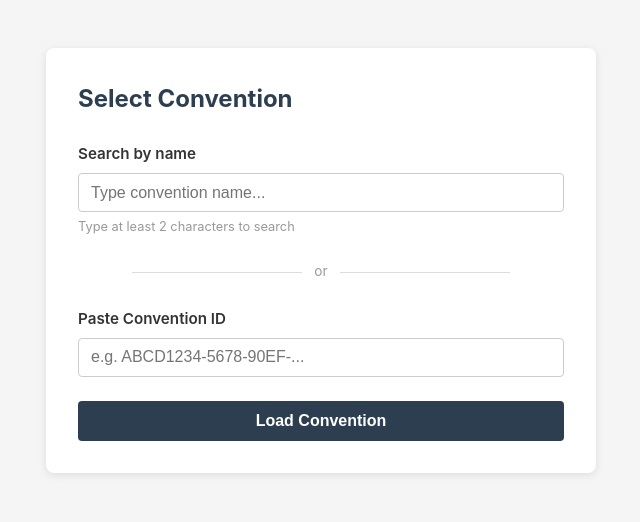
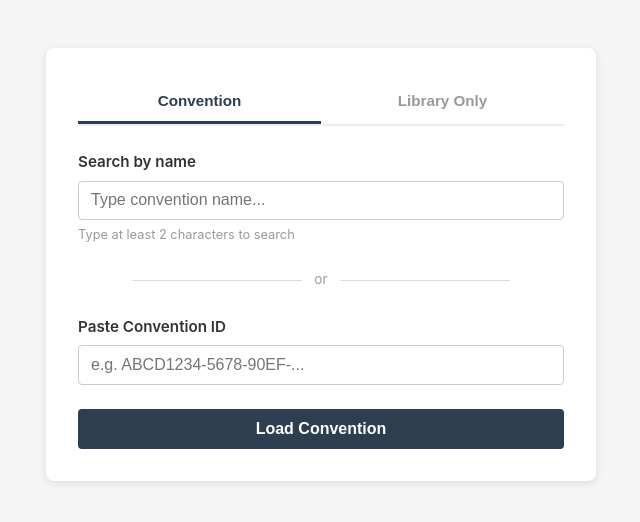
Before and after one commit to jeep/PawDrawing, a Flask app: page /convention in a window 1280 px wide. Shown: the part 68-590 px from the top of the page, without its empty margins (319-959 px from the left). Run offline with Flask 3, Linux system fonts and the light colour scheme; the visitor is signed in with stand-in values (Sample User, id 1).

Commit message:
feat: support library-only mode without convention (#18)

```diff
--- a/routes.py
+++ b/routes.py
@@ -65,6 +65,7 @@ def login():
 
         session["tte_session_id"] = client.session_id
         session["tte_username"] = username
+        session["tte_user_id"] = client.user_id
         return redirect(url_for("main.convention_select"))
 
     return render_template("login.html")
@@ -90,6 +91,60 @@ def convention_select():
         flash("Please log in first.", "error")
         return redirect(url_for("main.login"))
     return render_template("convention_select.html")
+
+
+@main_bp.route("/library/browse")
+def library_browse():
+    """AJAX endpoint: list libraries owned by the logged-in user."""
+    if not session.get("tte_session_id"):
+        return jsonify({"error": "Not authenticated"}), 401
+
+    user_id = session.get("tte_user_id")
+    if not user_id:
+        return jsonify({"error": "No user ID available"}), 400
+
+    client = _get_client()
+    try:
+        libraries = client.get_user_libraries(user_id)
+    except TTEAPIError as exc:
+        if getattr(exc, 'status_code', None) in (401, 403):
+            session.clear()
+            return jsonify({"error": "Session expired \u2014 please log in again."}), 401
+        return jsonify({"error": str(exc)}), 502
+
+    results = [{"id": lib.get("id"), "name": lib.get("name", "Unnamed")} for lib in libraries]
+    return jsonify({"results": results})
+
+
+@main_bp.route("/library/select", methods=["POST"])
+def library_confirm():
+    """Fetch library details and store in session (no convention)."""
+    if not session.get("tte_session_id"):
+        flash("Please log in first.", "error")
+        return redirect(url_for("main.login"))
+
+    library_id = request.form.get("library_id", "").strip()
+    if not library_id:
+        flash("Please enter or select a library.", "error")
+        return redirect(url_for("main.convention_select"))
+
+    client = _get_client()
+    try:
+        library = client.get_library(library_id)
+    except TTEAPIError as exc:
+        return _handle_api_error(exc, url_for("main.convention_select"), "load library")
+
+    library_name = library.get("name", "Unknown")
+
+    session.pop("convention_id", None)
+    session.pop("convention_name", None)
+    session["library_id"] = library_id
+    session["library_name"] = library_name
+
+    return render_template(
+        "library_confirm.html",
+        library_name=library_name,
+    )
 
 
 @main_bp.route("/convention/search")
@@ -195,7 +250,7 @@ def games():
         game_data=game_data,
         total_games=len(all_games),
         total_entries=len(entries),
-        convention_name=session.get("convention_name", ""),
+        convention_name=session.get("convention_name") or session.get("library_name", ""),
         premium_games=premium_games,
         data_loaded_at=data_loaded_at,
     )
@@ -292,7 +347,7 @@ def run_drawing_route():
         conflicts=conflicts,
         auto_resolved=auto_resolved,
         conflicted_game_ids=conflicted_game_ids,
-        convention_name=session.get("convention_name", ""),
+        convention_name=session.get("convention_name") or session.get("library_name", ""),
         picked_up=set(),
         drawing_timestamp=session.get("drawing_timestamp", ""),
     )
@@ -461,7 +516,7 @@ def redistribute():
     return render_template(
         "redistribute.html",
         unclaimed_games=unclaimed_games,
-        convention_name=session.get("convention_name", ""),
+        convention_name=session.get("convention_name") or session.get("library_name", ""),
     )
 
 
--- a/templates/convention_select.html
+++ b/templates/convention_select.html
@@ -1,6 +1,6 @@
 {% extends "base.html" %}
 
-{% block title %}PawDrawing — Select Convention{% endblock %}
+{% block title %}PawDrawing — Select Source{% endblock %}
 
 {% block nav %}
 <form method="POST" action="{{ url_for('main.logout') }}" style="display:inline">
@@ -89,13 +89,57 @@
     }
     .btn-proceed:hover { background: #34495e; }
     .btn-proceed:disabled { background: #95a5a6; cursor: not-allowed; }
+    .tab-bar {
+        display: flex;
+        border-bottom: 2px solid #eee;
+        margin-bottom: 1.5rem;
+    }
+    .tab-bar button {
+        flex: 1;
+        padding: 0.75rem;
+        background: none;
+        border: none;
+        border-bottom: 3px solid transparent;
+        font-size: 0.95rem;
+        font-weight: 600;
+        color: #999;
+        cursor: pointer;
+        transition: 0.2s;
+    }
+    .tab-bar button.active {
+        color: #2c3e50;
+        border-bottom-color: #2c3e50;
+    }
+    .tab-panel { display: none; }
+    .tab-panel.active { display: block; }
+    .library-list {
+        list-style: none;
+        border: 1px solid #ddd;
+        border-radius: 4px;
+        max-height: 200px;
+        overflow-y: auto;
+        margin-top: 0.4rem;
+        padding: 0;
+        display: none;
+    }
+    .library-list li {
+        padding: 0.6rem 0.75rem;
+        cursor: pointer;
+        border-bottom: 1px solid #eee;
+    }
+    .library-list li:last-child { border-bottom: none; }
+    .library-list li:hover { background: #f0f4f8; }
 </style>
 {% endblock %}
 
 {% block content %}
 <div class="select-card">
-    <h2>Select Convention</h2>
+    <div class="tab-bar">
+        <button type="button" class="active" data-tab="convention-tab">Convention</button>
+        <button type="button" data-tab="library-tab">Library Only</button>
+    </div>
 
+    <div id="convention-tab" class="tab-panel active">
         <div class="form-row">
             <label class="section-label" for="search">Search by name</label>
             <input type="text" id="search" placeholder="Type convention name..." autocomplete="off">
@@ -115,8 +159,40 @@
         </form>
     </div>
 
+    <div id="library-tab" class="tab-panel">
+        <div class="form-row">
+            <label class="section-label">My Libraries</label>
+            <button type="button" class="btn-proceed" id="browse-libraries" style="margin-bottom:0.5rem;">Browse My Libraries</button>
+            <div class="search-hint" id="library-hint"></div>
+            <ul class="library-list" id="library-list"></ul>
+        </div>
+
+        <div class="divider">or</div>
+
+        <form method="POST" action="{{ url_for('main.library_confirm') }}" id="library-form">
+            <div class="form-row">
+                <label class="section-label" for="library_id">Paste Library ID</label>
+                <input type="text" id="library_id" name="library_id"
+                       placeholder="e.g. ABCD1234-5678-90EF-...">
+            </div>
+            <button type="submit" class="btn-proceed" id="btn-library-proceed">Load Library</button>
+        </form>
+    </div>
+</div>
+
 <script>
 (function() {
+    // ── Tab switching ─────────────────────────────────────────────
+    document.querySelectorAll('.tab-bar button').forEach(function(btn) {
+        btn.addEventListener('click', function() {
+            document.querySelectorAll('.tab-bar button').forEach(b => b.classList.remove('active'));
+            document.querySelectorAll('.tab-panel').forEach(p => p.classList.remove('active'));
+            btn.classList.add('active');
+            document.getElementById(btn.dataset.tab).classList.add('active');
+        });
+    });
+
+    // ── Convention search ─────────────────────────────────────────
     const searchInput = document.getElementById('search');
     const resultsList = document.getElementById('search-results');
     const idInput = document.getElementById('convention_id');
@@ -172,6 +248,55 @@
             });
     }
 
+    // ── Library browsing ──────────────────────────────────────────
+    const libraryList = document.getElementById('library-list');
+    const libraryIdInput = document.getElementById('library_id');
+    const libraryHint = document.getElementById('library-hint');
+    const browseBtn = document.getElementById('browse-libraries');
+
+    browseBtn.addEventListener('click', function() {
+        browseBtn.disabled = true;
+        browseBtn.textContent = 'Loading...';
+        libraryHint.textContent = '';
+
+        fetch('{{ url_for("main.library_browse") }}')
+            .then(r => r.json())
+            .then(data => {
+                browseBtn.disabled = false;
+                browseBtn.textContent = 'Browse My Libraries';
+                libraryList.innerHTML = '';
+                if (data.error) {
+                    libraryHint.textContent = data.error;
+                    libraryHint.style.color = '#b71c1c';
+                    libraryList.style.display = 'none';
+                    return;
+                }
+                if (!data.results || data.results.length === 0) {
+                    libraryList.innerHTML = '<li style="color:#999;cursor:default">No libraries found</li>';
+                    libraryList.style.display = 'block';
+                    return;
+                }
+                data.results.forEach(function(lib) {
+                    const li = document.createElement('li');
+                    li.textContent = lib.name;
+                    li.addEventListener('click', function() {
+                        libraryIdInput.value = lib.id;
+                        libraryList.style.display = 'none';
+                        libraryHint.textContent = 'Selected: ' + lib.name;
+                        libraryHint.style.color = '#27ae60';
+                    });
+                    libraryList.appendChild(li);
+                });
+                libraryList.style.display = 'block';
+            })
+            .catch(() => {
+                browseBtn.disabled = false;
+                browseBtn.textContent = 'Browse My Libraries';
+                libraryHint.textContent = 'Failed to load libraries — please try again';
+                libraryHint.style.color = '#b71c1c';
+            });
+    });
+
     function escapeHtml(text) {
         const div = document.createElement('div');
         div.appendChild(document.createTextNode(text));
--- a/templates/games.html
+++ b/templates/games.html
@@ -3,7 +3,7 @@
 {% block title %}PawDrawing — Games{% endblock %}
 
 {% block nav %}
-<a href="{{ url_for('main.convention_select') }}">Change Convention</a>
+<a href="{{ url_for('main.convention_select') }}">Change Source</a>
 <form method="POST" action="{{ url_for('main.logout') }}" style="display:inline">
     <button type="submit" style="background:none;border:none;color:#ecf0f1;cursor:pointer;font-size:0.9rem;">
         Logout ({{ session.get('tte_username', '') }})
```
Also changed, not shown: docs/ADMIN.md (+7 -2 lines), docs/DEVELOPER.md (+24 -10 lines), templates/library_confirm.html (added, +84 -0 lines), tests/test_routes.py (+214 -1 lines), tests/test_tte_client.py (+32 -0 lines), tte_client.py (+9 -1 lines). Lines whose indentation alone changed are shown as unchanged.
